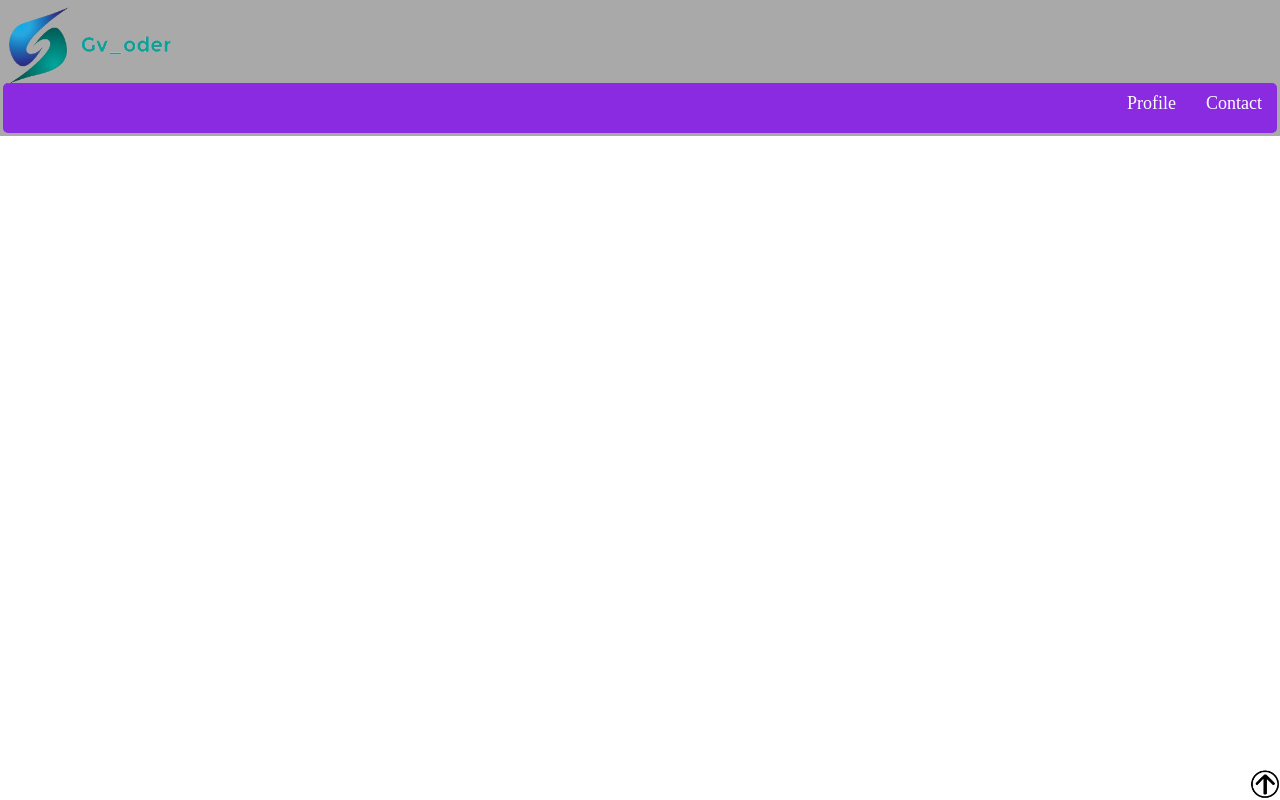
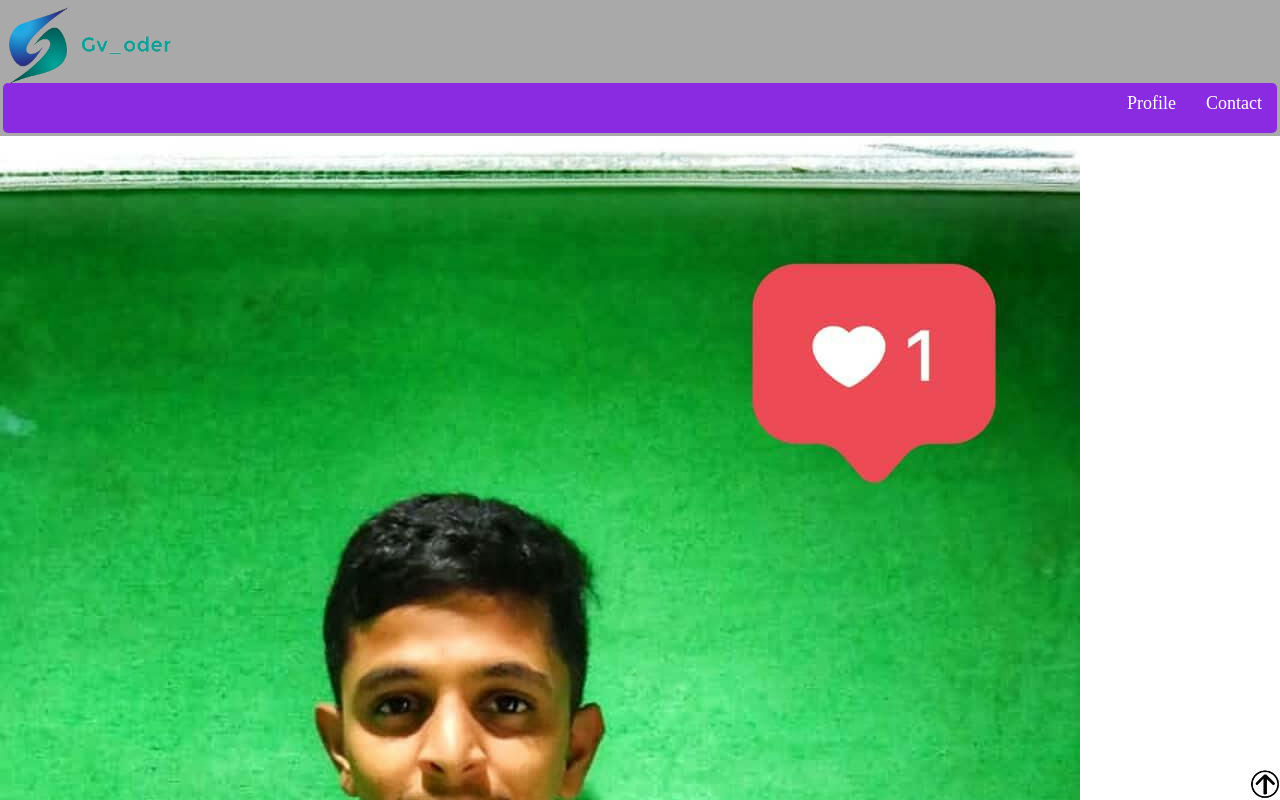
Before and after one commit to Srivikkash/website, a plain HTML site: page index.html in a window 1280 px wide. Shown: the top 800 px of the page. Drawn offline with Linux system fonts and the light colour scheme.

Commit message:
adding things

```diff
--- a/index.html
+++ b/index.html
@@ -28,6 +28,7 @@
 
 <div id='cent'>
     <a style="float:right;padding-right: 4%;"href="#head"><img src="image/back_top.png" alt="icon_not_available" id = img_to_top ></a>
+    <img src="image/My_photo.jpeg" id="my_pic">
 </div>
 <hr>
 <footer id="foot">
```
Also changed, not shown: image/My_photo.jpeg (added).
